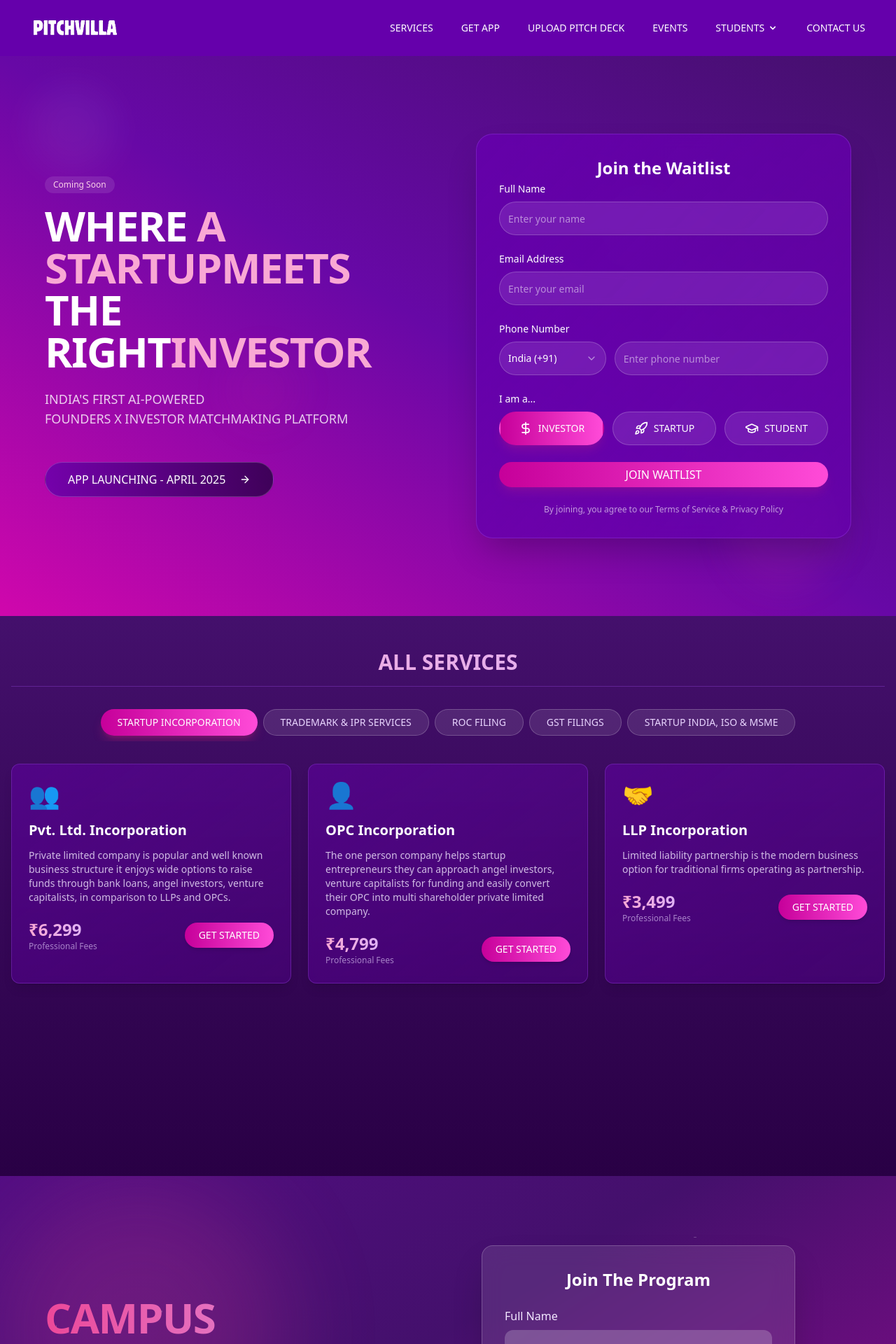
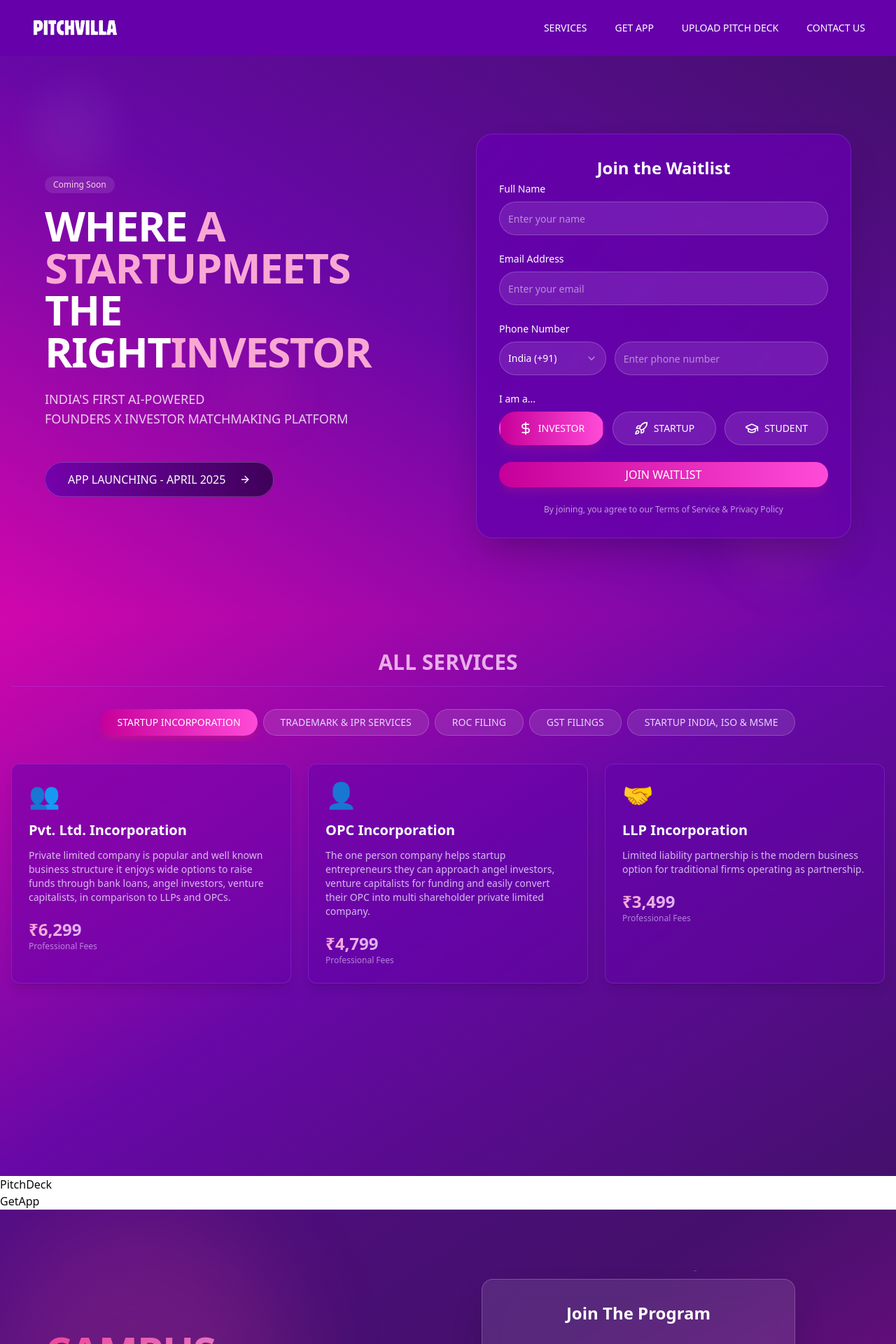
Before and after one commit to darshit890/pitchvilla-landing-page, a Next.js app: page / in a window 1280 px wide. Shown: the top 1920 px of the page at 70% size. Built offline with nearby package versions, Linux system fonts and the light colour scheme.

Commit message:
new file:   src/app/contact-us/page.tsx 	modified:   src/app/page.tsx 	modified:   src/components/ClientNavbar.tsx 	new file:   src/components/GetApp.tsx 	new file:   src/components/PitchDeck.tsx 	renamed:    src/components/PiitchDeck.tsx -> src/components/Services.tsx

```diff
--- /dev/null
+++ b/src/app/contact-us/page.tsx
@@ -0,0 +1,9 @@
+import React from 'react'
+
+const ContactUsPage = () => {
+  return (
+    <div>ContactUsPage</div>
+  )
+}
+
+export default ContactUsPage
--- a/src/app/page.tsx
+++ b/src/app/page.tsx
@@ -1,13 +1,17 @@
 // components/HeroSection.tsx
 import CampusAmbassador from '@/components/CampusAmbassador';
 import Hero from '@/components/Hero';
-import PitchDeck from '@/components/PiitchDeck';
+import ServicesPage from '@/components/Services';
+import PitchDeck from '@/components/PitchDeck';
+import GetApp from '@/components/GetApp';
 
 export default function HeroSection() {
   return (
     <>
     <Hero />
+    <ServicesPage />
     <PitchDeck />
+    <GetApp />
     <CampusAmbassador />
     </>
   );
--- a/src/components/ClientNavbar.tsx
+++ b/src/components/ClientNavbar.tsx
@@ -19,17 +19,17 @@
   },
   { name: "GET APP", href: "#get-app" },
   { name: "UPLOAD PITCH DECK", href: "#upload-pitch-deck" },
-  { name: "EVENTS", href: "#events" },
-  {
-    name: "STUDENTS",
-    href: "#students",
-    subItems: [
-      { name: "Hackathons", href: "#hackathons" },
-      { name: "Startup Competitions", href: "#startup-competitions" },
-      { name: "Conferences", href: "#conferences" },
-      { name: "Webkitli", href: "#webkitli" },
-    ],
-  },
+  // { name: "EVENTS", href: "#events" },
+  // {
+  //   name: "STUDENTS",
+  //   href: "#students",
+  //   subItems: [
+  //     { name: "Hackathons", href: "#hackathons" },
+  //     { name: "Startup Competitions", href: "#startup-competitions" },
+  //     { name: "Conferences", href: "#conferences" },
+  //     { name: "Webkitli", href: "#webkitli" },
+  //   ],
+  // },
   { name: "CONTACT US", href: "#contact" },
 ];
 
--- /dev/null
+++ b/src/components/GetApp.tsx
@@ -0,0 +1,9 @@
+import React from 'react'
+
+const GetApp = () => {
+  return (
+    <div id='get-app'>GetApp</div>
+  )
+}
+
+export default GetApp
--- /dev/null
+++ b/src/components/PitchDeck.tsx
@@ -0,0 +1,9 @@
+import React from 'react'
+
+const PitchDeck = () => {
+  return (
+    <div id='upload-pitch-deck'>PitchDeck</div>
+  )
+}
+
+export default PitchDeck
--- a/src/components/PiitchDeck.tsx
+++ b/src/components/Services.tsx
@@ -12,21 +12,24 @@
           title: 'Pvt. Ltd. Incorporation',
           description: 'Private limited company is popular and well known business structure it enjoys wide options to raise funds through bank loans, angel investors, venture capitalists, in comparison to LLPs and OPCs.',
           price: '₹6,299',
-          priceType: 'Professional Fees'
+          priceType: 'Professional Fees',
+          link: ''
         },
         {
           icon: '👤',
           title: 'OPC Incorporation',
           description: 'The one person company helps startup entrepreneurs they can approach angel investors, venture capitalists for funding and easily convert their OPC into multi shareholder private limited company.',
           price: '₹4,799',
-          priceType: 'Professional Fees'
+          priceType: 'Professional Fees',
+          link: ''
         },
         {
           icon: '🤝',
           title: 'LLP Incorporation',
           description: 'Limited liability partnership is the modern business option for traditional firms operating as partnership.',
           price: '₹3,499',
-          priceType: 'Professional Fees'
+          priceType: 'Professional Fees',
+          link: ''
         }
       ]
     },
@@ -38,14 +41,16 @@
           title: 'Trademark Registration',
           description: 'Nobody will dare to copy your brand name once it is a registered trademark.',
           price: '₹998',
-          priceType: 'Professional Fees'
+          priceType: 'Professional Fees',
+          link: ''
         },
         {
           icon: '©',
           title: 'Copyright Registration',
           description: 'Copyright is an important property of the owner. Copyright protects from copycats.',
           price: '₹4,999',
-          priceType: 'Professional Fees'
+          priceType: 'Professional Fees',
+          link: ''
         }
       ]
     },
@@ -57,21 +62,24 @@
           title: 'ROC Return Filing for Pvt. Ltd. Company',
           description: 'ROC return gives details of changes taken place in the company during the year and need to be filed with the ROC even though the company has not done any business during the year.',
           price: '₹3,999',
-          priceType: 'Consulting Fees'
+          priceType: 'Consulting Fees',
+          link:''
         },
         {
           icon: '📊',
           title: 'ROC Return Filing for OPC Company',
           description: 'ROC return gives details of changes taken place in the company during the year and need to be filed with the ROC even though the company has not done any business during the year.',
           price: '₹2,999',
-          priceType: 'Consulting Fees'
+          priceType: 'Consulting Fees',
+          link: ''
         },
         {
           icon: '📝',
           title: 'LLP ROC Return Form 11 & Form 8',
           description: 'ROC return gives details of changes taken place in the company during the year and need to be filed with the ROC even though the company has not done any business during the year.',
           price: '₹1,999',
-          priceType: 'Consulting Fees'
+          priceType: 'Consulting Fees',
+          link: ''
         }
       ]
     },
@@ -83,7 +91,8 @@
           title: 'GST Filing',
           description: 'Anyone supplying goods or services to another state, Online service providers, eCommerce sites need to apply for GST regardless of turnover.',
           price: '₹3,999',
-          priceType: 'All Inclusive'
+          priceType: 'All Inclusive',
+          link: ''
         }
       ]
     },
@@ -95,21 +104,24 @@
           title: 'Startup India Services',
           description: 'Startup India recognition is very important for a Startup to get eligible for 3 years Income Tax exemption, get easy funding and easy loan processing.',
           price: '₹3,999',
-          priceType: 'Consulting Fees'
+          priceType: 'Consulting Fees',
+          link: ''
         },
         {
           icon: '🏆',
           title: 'ISO Services',
           description: 'ISO means International Standard Organization. It provides a set of requirements that helps management of business to achieve customer satisfaction.',
           price: '₹4,999',
-          priceType: 'Consulting Fees'
+          priceType: 'Consulting Fees',
+          link: ''
         },
         {
           icon: '📃',
           title: 'MSME / Udyam Services',
           description: 'MSME (Micro Small and Medium Enterprises) Registration is the procedure to get your firm registered under MSME development Act.',
           price: '₹1,999',
-          priceType: 'Consulting Fees'
+          priceType: 'Consulting Fees',
+          link: ''
         }
       ]
     }
@@ -118,7 +130,7 @@
   const [activeCategory, setActiveCategory] = React.useState('STARTUP INCORPORATION');
 
   return (
-    <div className="min-h-screen bg-gradient-to-b from-[#44106C] to-[#290045]">
+    <div id='services' className="min-h-screen bg-gradient-to-br to-[#44106C] via-[#6708A6] from-[#D007AC]">
       <div className="container mx-auto px-4 py-12">
         {/* Header with gradient text */}
         <div className="border-b border-purple-500/30 mb-8 pb-4">
@@ -167,9 +179,9 @@
                       </div>
                       <div className="text-xs text-purple-200/60">{service.priceType}</div>
                     </div>
-                    <button className="px-5 py-2 bg-gradient-to-r from-[#C6009A] to-[#FF4BD8] text-white rounded-full text-sm hover:from-[#D800AA] hover:to-[#FF6DE1] shadow-md hover:shadow-pink-600/40 transition-all">
+                    {/* <button className="px-5 py-2 bg-gradient-to-r from-[#C6009A] to-[#FF4BD8] text-white rounded-full text-sm hover:from-[#D800AA] hover:to-[#FF6DE1] shadow-md hover:shadow-pink-600/40 transition-all">
                       GET STARTED
-                    </button>
+                    </button> */}
                   </div>
                 </div>
               ))}
```
